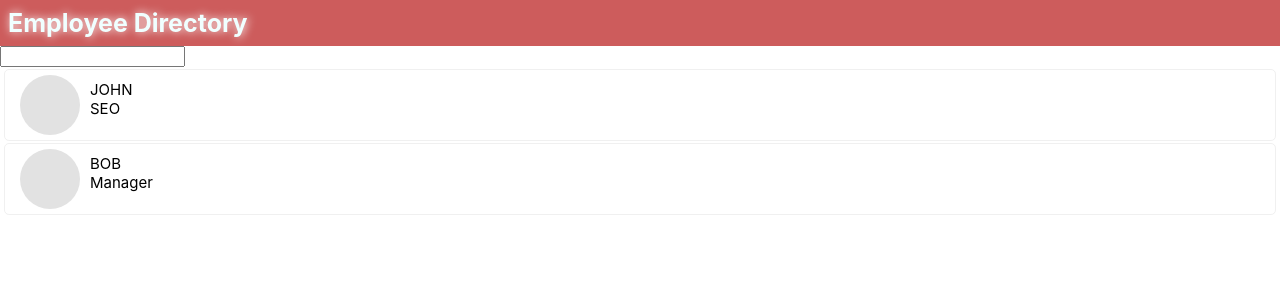
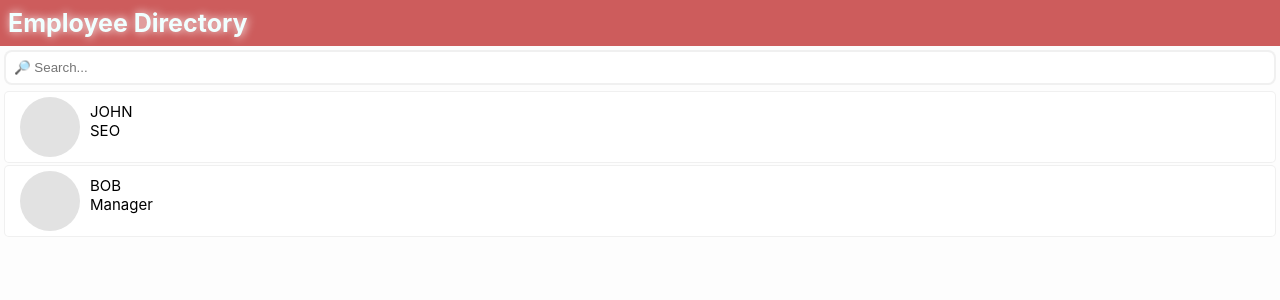
Before and after one commit to Winand/react-course-project, a React (Create React App) app: page / in a window 1280 px wide. Shown: the top 300 px of the page. Built offline with nearby package versions, Linux system fonts and the light colour scheme.

Commit message:
search bar styles

```diff
--- a/src/App.css
+++ b/src/App.css
@@ -1,3 +1,7 @@
 .App {
   font-size: 15px;
 }
+
+html {
+  background-color: #fdfdfd;
+}
--- a/src/components/EmployeeList/EmployeeListItem.css
+++ b/src/components/EmployeeList/EmployeeListItem.css
@@ -1,6 +1,7 @@
 .employee-list-item {
     padding: 5px 15px; /* внутренние отступы по вертикали и по горизонтали */
     margin: 2px 4px; /* внешние отступы по вертикали и по горизонтали */
+    background-color: white;
     border: solid #e2e2e280 1px;
     border-radius: 5px;
     display: flex;
--- /dev/null
+++ b/src/components/SearchBar/SearchBar.css
@@ -0,0 +1,15 @@
+.search-bar {
+    width: calc(100% - 2*4px);
+    box-sizing: border-box; /* https://stackoverflow.com/a/8951709 */
+    border-radius: 8px;
+    border: solid #e2e2e280 2px;
+    padding: 8px; /* внутренние отступы */
+    margin: 4px 4px; /* внешние отступы по вертикали и по горизонтали */
+    outline: none; /* https://stackoverflow.com/a/32576706 */
+}
+
+.search-bar:focus {
+    /* StackOverflow color */
+    border: solid #6bbbf7 2px;
+    box-shadow: 0 0 0 2px hsla(206, 100%, 40%, .15);
+}
--- a/src/components/SearchBar/SearchBar.js
+++ b/src/components/SearchBar/SearchBar.js
@@ -1,3 +1,5 @@
+import './SearchBar.css'
+
 export const SearchBar = () => {
-    return (<input type="text"/>)
+    return (<input className="search-bar" type="text" placeholder="🔎︎ Search..."/>)
 }
```
Also changed, not shown: screenshot.png.
